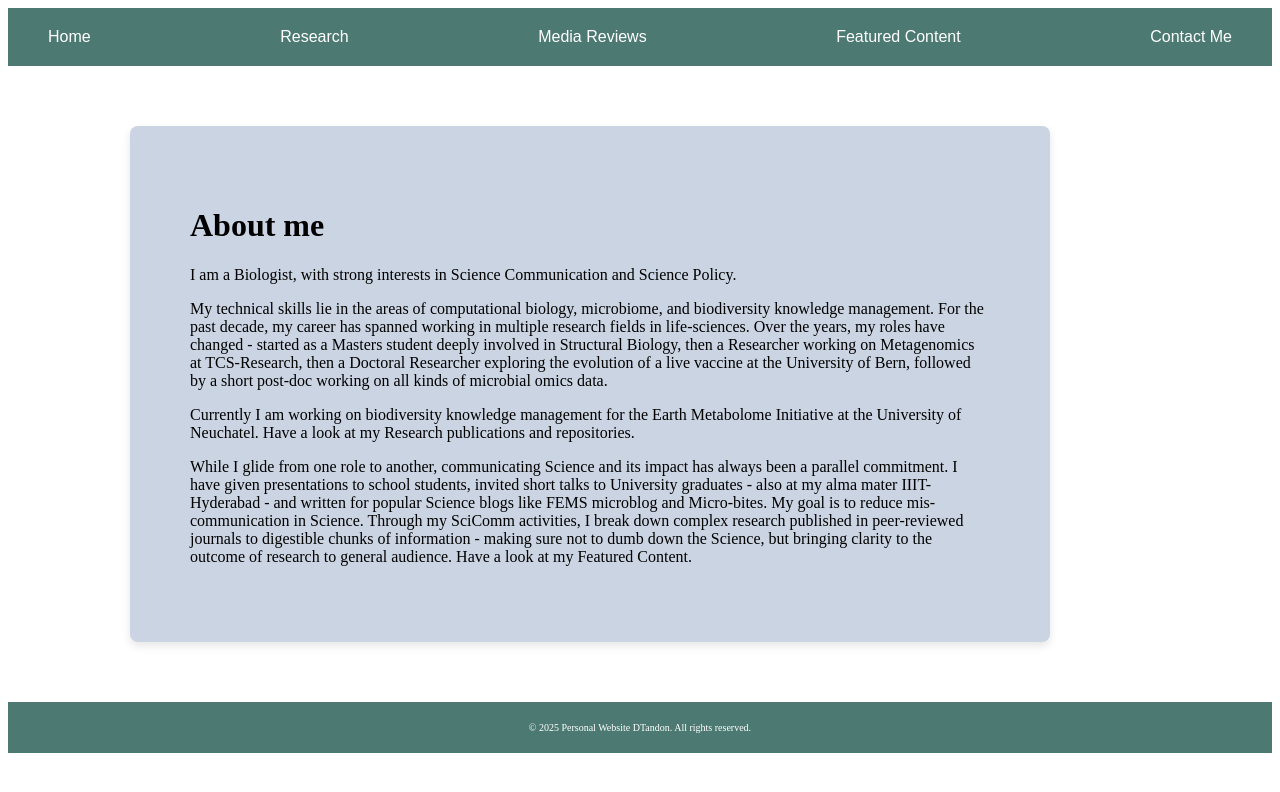
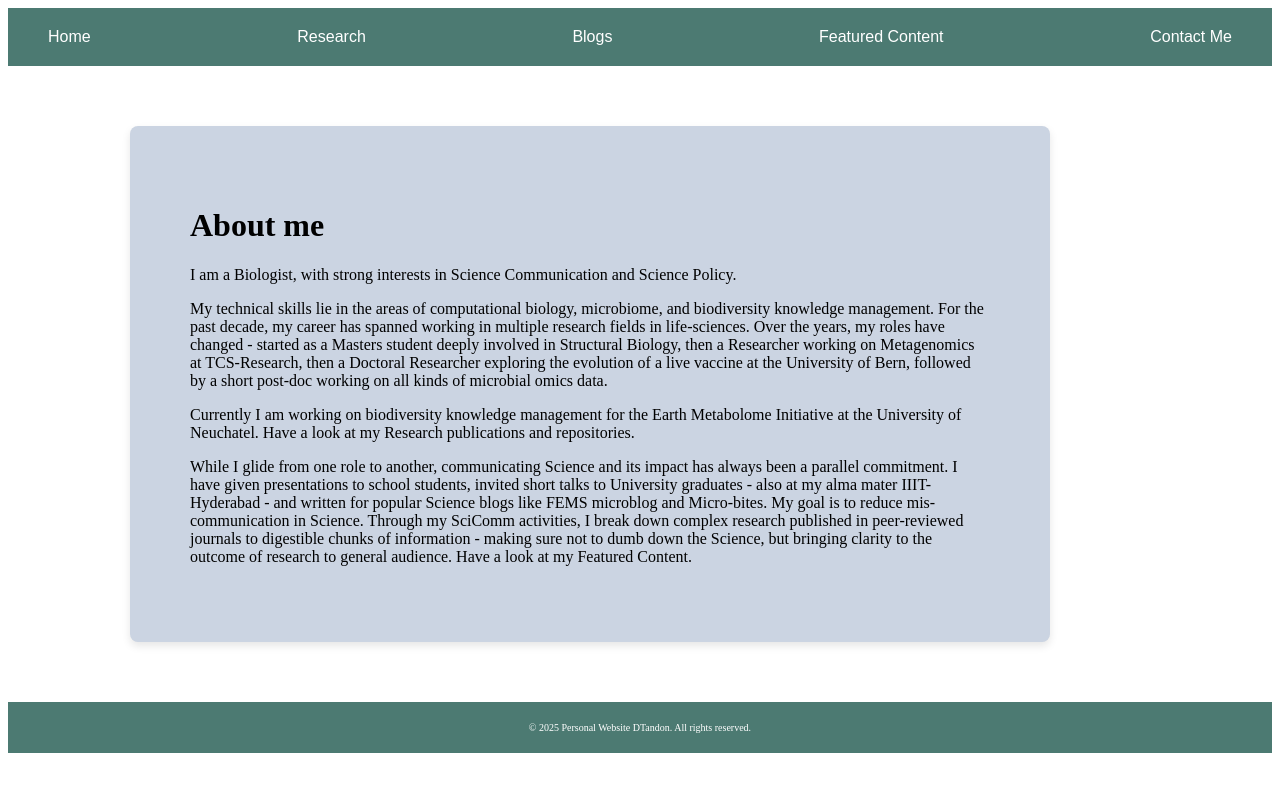
Before and after one commit to mdrishti/mdrishti.github.io, a Jekyll site: the page built from index.md, in a window 1280 px wide. Shown: the top 792 px of the page. Built offline with Jekyll 4.4.1, drawn with Linux system fonts in a browser that asks for light colours.

Commit message:
changed page title of media-reviews

```diff
--- a/_layouts/default.html
+++ b/_layouts/default.html
@@ -259,7 +259,7 @@ form textarea {
     <nav>
       <a href="/" class="nav-link" data-tab="home">Home</a>
       <a href="/research/" class="nav-link" data-tab="research">Research</a>
-      <a href="/media-reviews/" class="nav-link" data-tab="media-reviews">Media Reviews</a>
+      <a href="/media-reviews/" class="nav-link" data-tab="media-reviews">Blogs</a>
       <a href="/featured-content/" class="nav-link" data-tab="featured-content">Featured Content</a>
       <a href="/contact-me/" class="nav-link" data-tab="contact-me">Contact Me</a>
     </nav>
```
